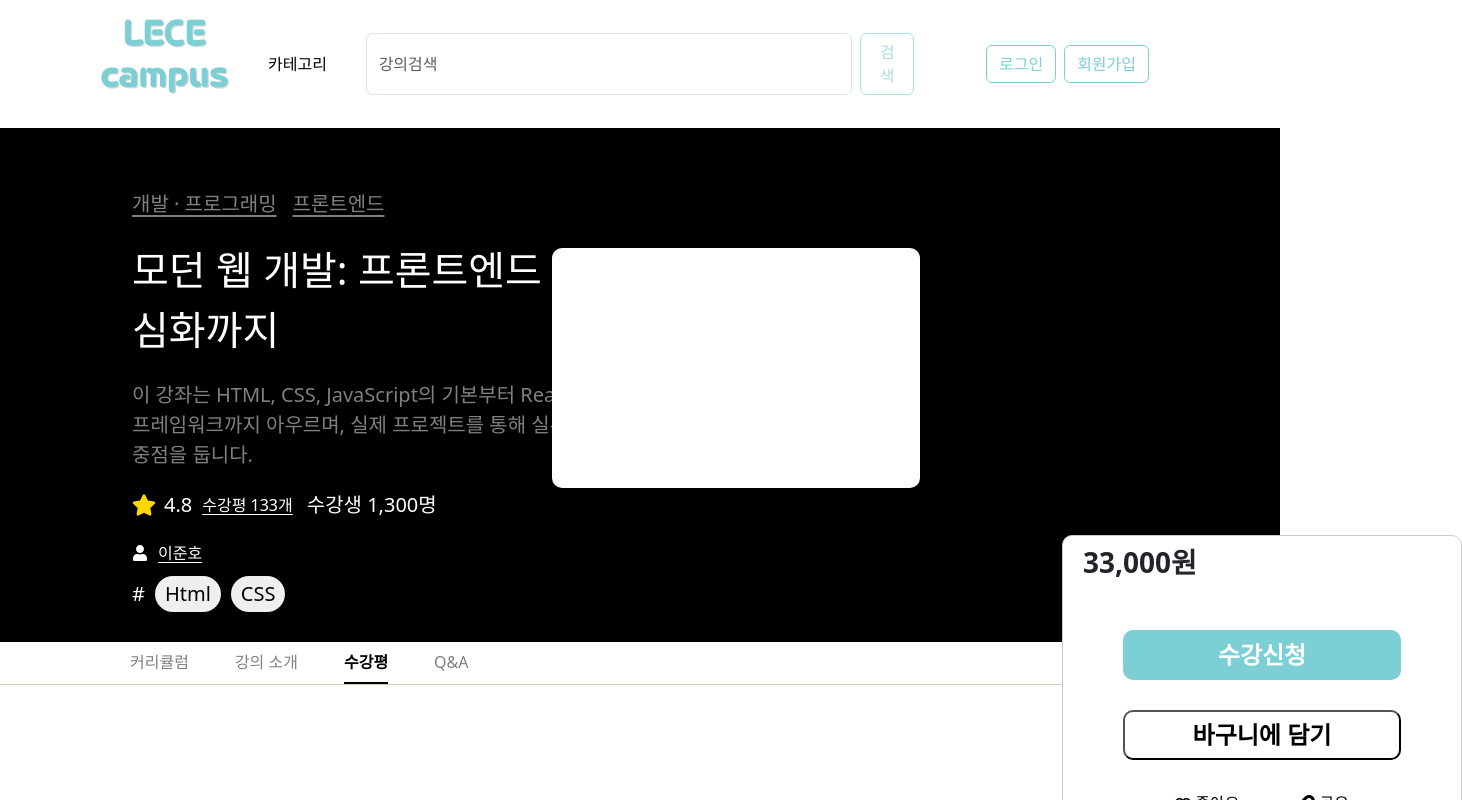
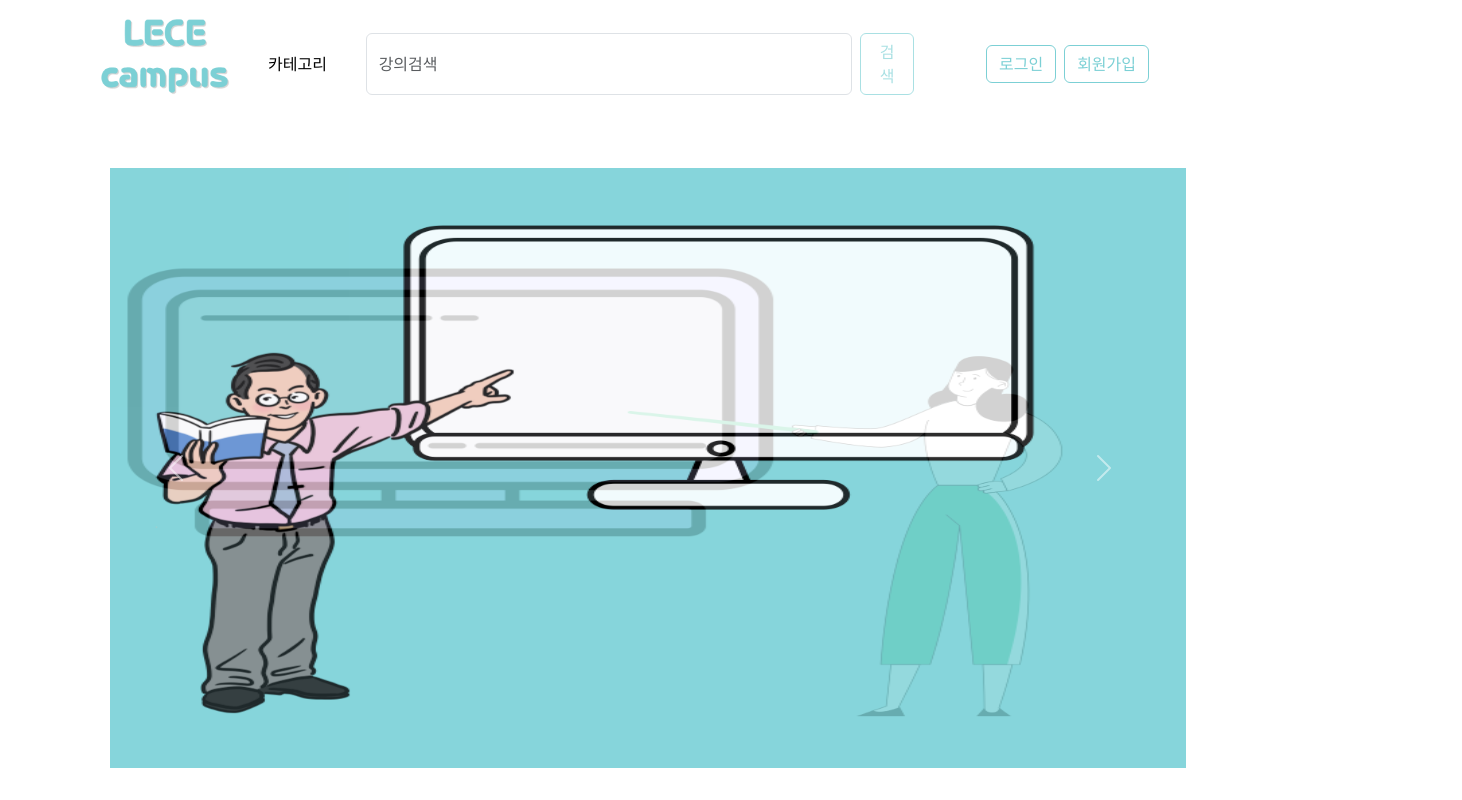
Before and after one commit to clzks/GoingUpDragon, a React (Create React App) app in the folder my-app/: page / in a window 1280 px wide. Shown: the top 800 px of the page, 1462 px wide, since content can reach past the window. Built offline with nearby package versions, Linux system fonts and the light colour scheme.

Commit message:
App.js에 다시 임포트

```diff
--- a/my-app/src/App.js
+++ b/my-app/src/App.js
@@ -3,8 +3,13 @@ import "./App.css";
 import "bootstrap/dist/css/bootstrap.min.css"; // 리액트 부트스트랩 임포트
 import MainLayout from "./layouts/mainPage/MainLayout";
 import CourseDetailLayout from "./layouts/courseDetailPage/courseDetailLayout";
+import MyPageLayout from "./layouts/myPage/MyPageLayout";
+import SearchLayout from "./layouts/searchPage/SearchLayout";
+import PolicyLayout from "./layouts/policyPage/PolicyLayout";
+import SignUpPage from "./layouts/loginPage/SignUpPage";
+import LoginModal from "./components/common/utilities/LoginModal";
 
 function App() {
-  return <CourseDetailLayout></CourseDetailLayout>;
+  return <MainLayout></MainLayout>;
 }
 export default App;
```
